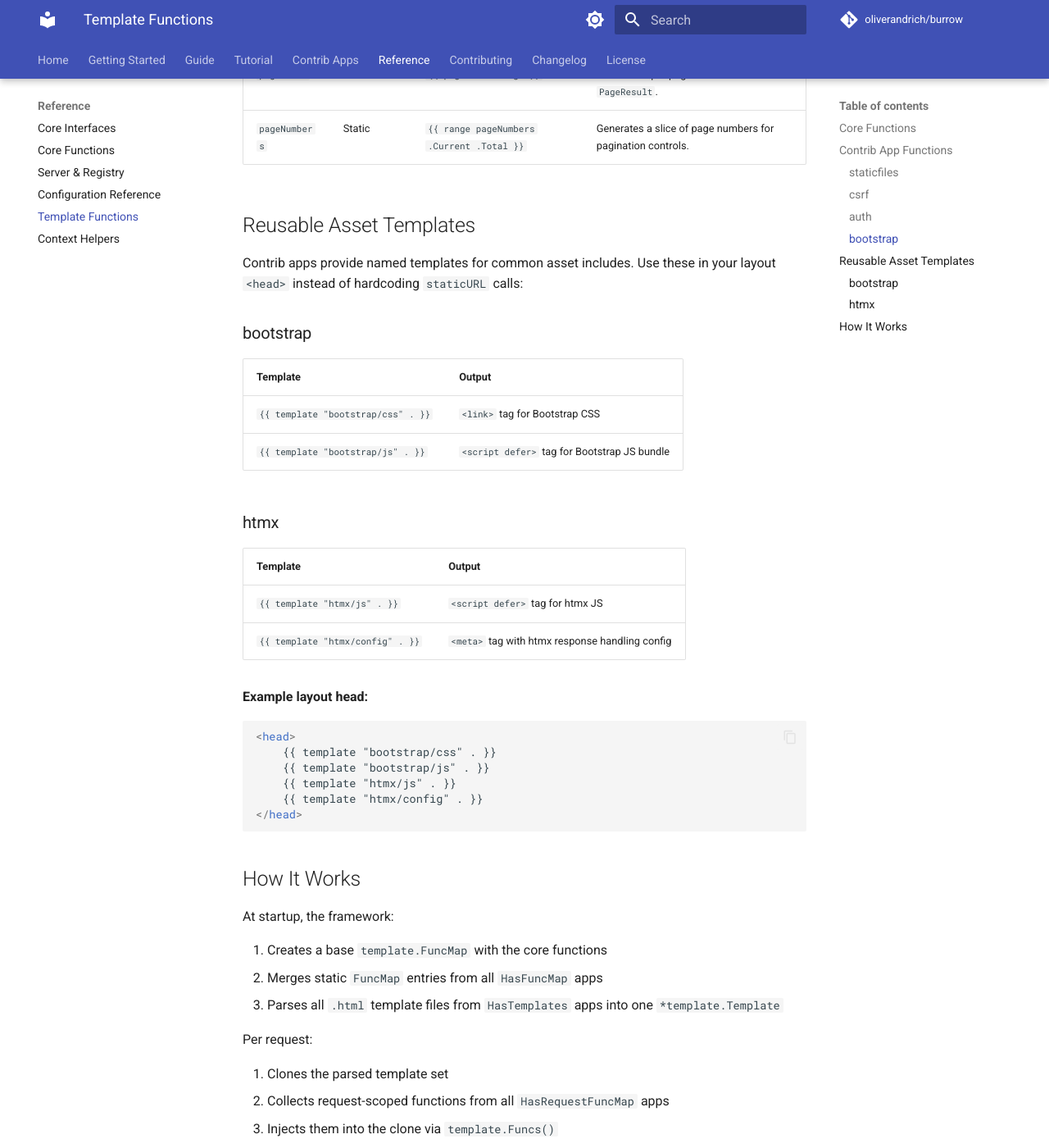
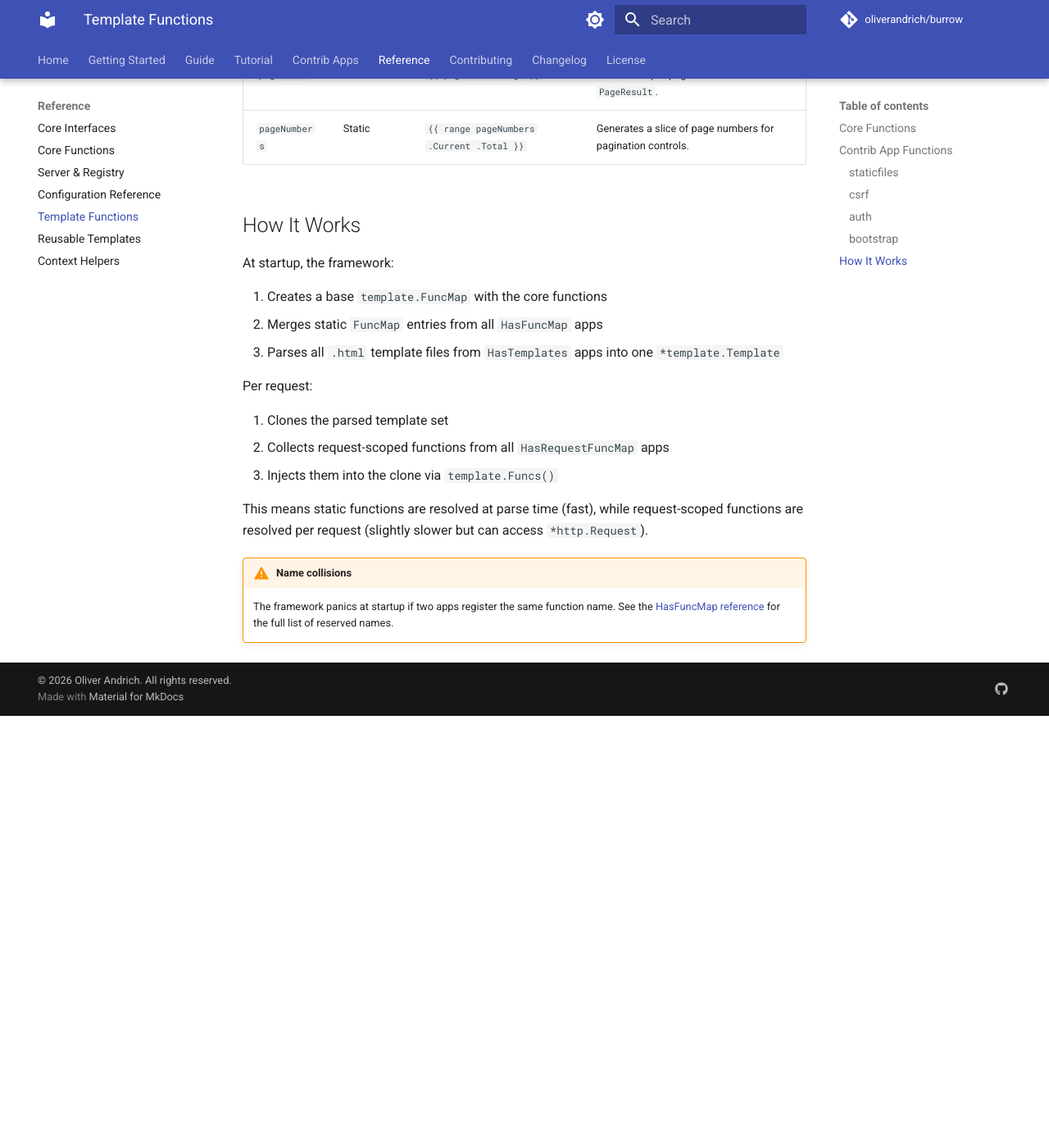
Before and after one commit to oliverandrich/burrow, an MkDocs documentation site: the page built from docs/reference/template-functions.md, in a window 1280 px wide and 1400 px high, scrolled down 2990 px. Shown: the whole window at 82% size. Built offline with MkDocs 1.6.1 and Material for MkDocs 9.7.7, drawn with Linux system fonts in a browser that asks for light colours; comment, search, counter and statistics services are not loaded; after the commit the page ends 3863 px from its top, so only the background shows below that.

Commit message:
docs: extract reusable templates to dedicated reference page

````diff
--- a/docs/reference/template-functions.md
+++ b/docs/reference/template-functions.md
@@ -79,35 +79,6 @@ Provided by the framework itself. Always available.
 | `pageLimit` | Static | `{{ pageLimit .Page }}` | Derives the per-page size from a `PageResult`. |
 | `pageNumbers` | Static | `{{ range pageNumbers .Current .Total }}` | Generates a slice of page numbers for pagination controls. |
 
-## Reusable Asset Templates
-
-Contrib apps provide named templates for common asset includes. Use these in your layout `<head>` instead of hardcoding `staticURL` calls:
-
-### bootstrap
-
-| Template | Output |
-|----------|--------|
-| `{{ template "bootstrap/css" . }}` | `<link>` tag for Bootstrap CSS |
-| `{{ template "bootstrap/js" . }}` | `<script defer>` tag for Bootstrap JS bundle |
-
-### htmx
-
-| Template | Output |
-|----------|--------|
-| `{{ template "htmx/js" . }}` | `<script defer>` tag for htmx JS |
-| `{{ template "htmx/config" . }}` | `<meta>` tag with htmx response handling config |
-
-**Example layout head:**
-
-```html
-<head>
-    {{ template "bootstrap/css" . }}
-    {{ template "bootstrap/js" . }}
-    {{ template "htmx/js" . }}
-    {{ template "htmx/config" . }}
-</head>
-```
-
 ## How It Works
 
 At startup, the framework:
--- a/mkdocs.yml
+++ b/mkdocs.yml
@@ -121,6 +121,7 @@ nav:
       - Server & Registry: reference/server.md
       - Configuration Reference: reference/configuration.md
       - Template Functions: reference/template-functions.md
+      - Reusable Templates: reference/reusable-templates.md
       - Context Helpers: reference/context-helpers.md
   - Contributing: contributing.md
   - Changelog: changelog.md
````
Also changed, not shown: docs/reference/reusable-templates.md (added, +47 -0 lines).
